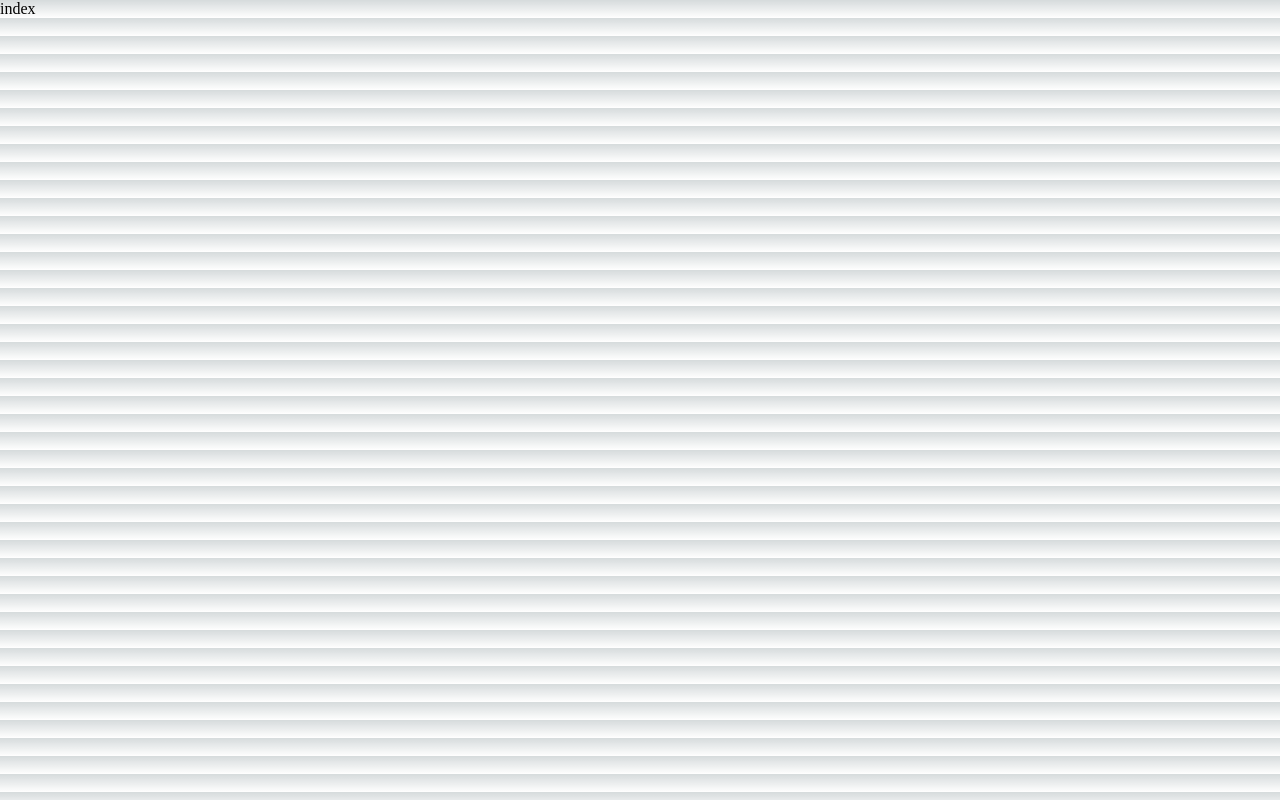
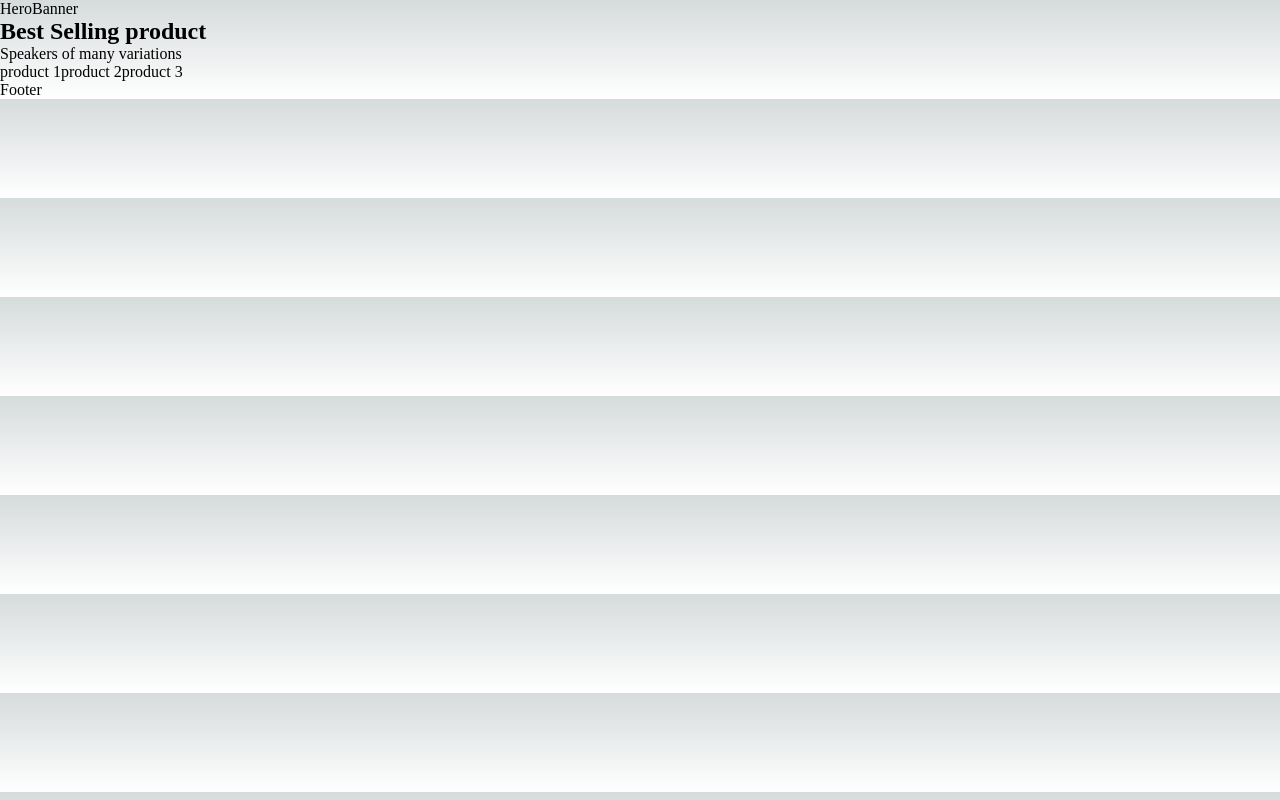
Before and after one commit to AdeshDaniel/sanitycms_ecommerce, a Next.js app: page / in a window 1280 px wide. Built offline with nearby package versions, Linux system fonts and the light colour scheme.

Commit message:
initialized the index

```diff
--- a/pages/index.js
+++ b/pages/index.js
@@ -1,7 +1,22 @@
 import React from "react";
 
-const index = () => {
-  return <div>index</div>;
+const Home = () => {
+  return (
+    <>
+      {/* herobanner component */}
+      HeroBanner
+      <div>
+        <h2>Best Selling product</h2>
+        <p>Speakers of many variations</p>
+      </div>
+      {/* product compoennt */}
+      <div>
+        {["product 1", "product 2", "product 3"].map((product) => product)}
+      </div>
+      {/* Footer component */}
+      Footer
+    </>
+  );
 };
 
-export default index;
+export default Home;
```
